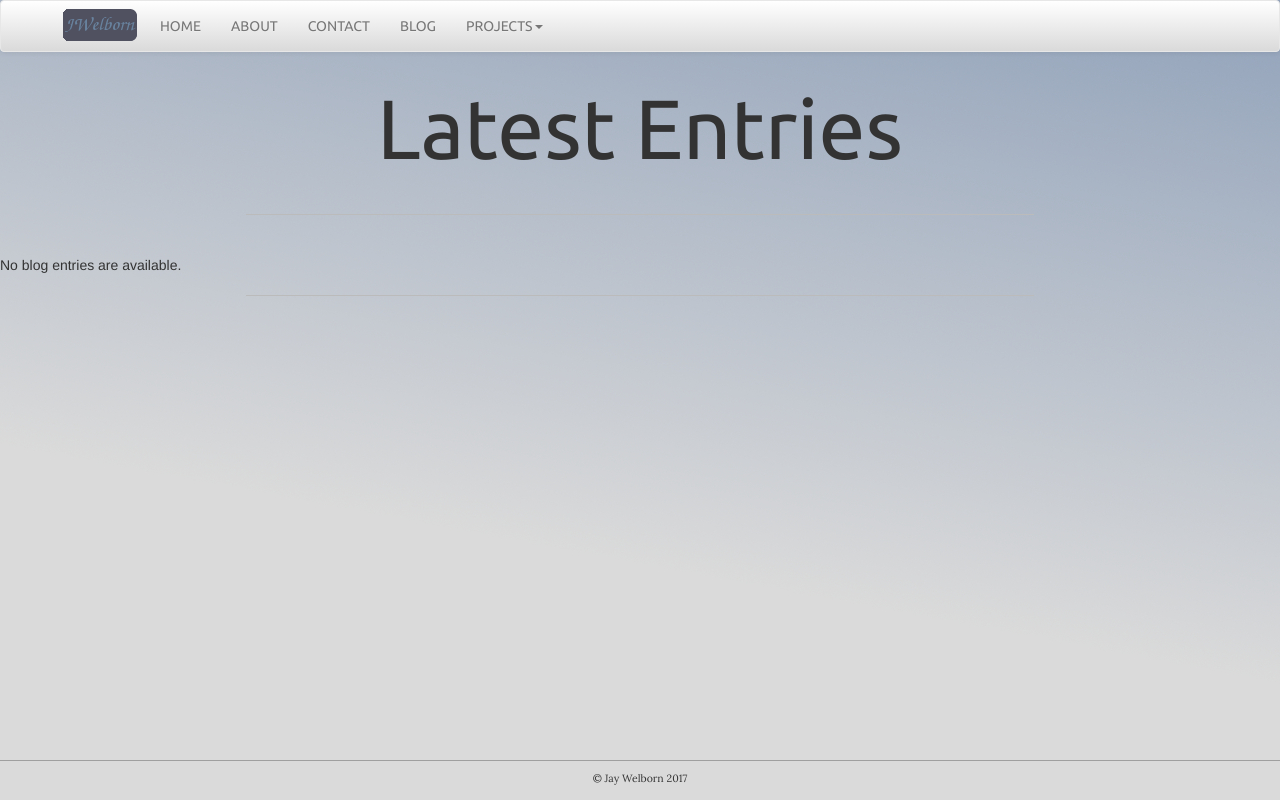
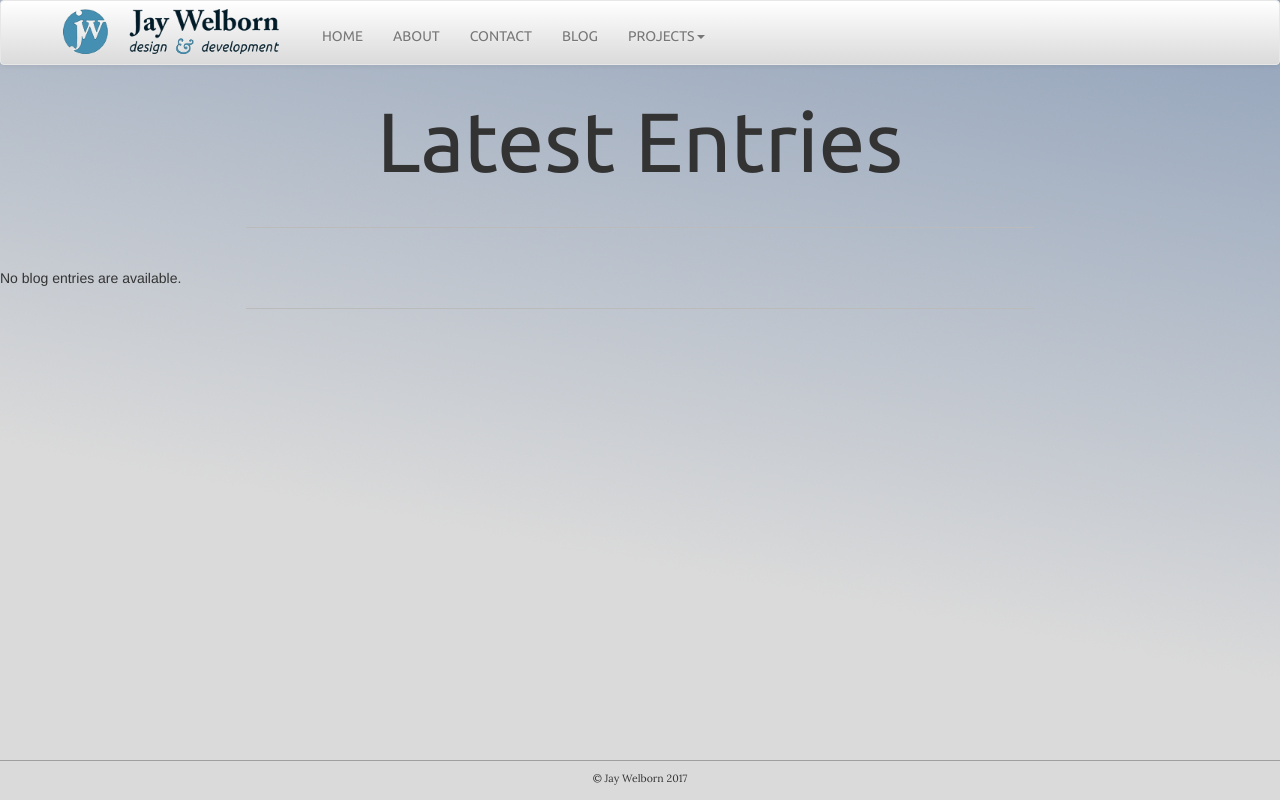
Before and after one commit to JayWelborn/MyBlog, a Django app: page /blog/ in a window 1280 px wide. Run offline with Django 3.2, Linux system fonts and the light colour scheme; data that the repository does not hold is empty; some libraries are stand-ins or nearby versions; some web fonts are replaced.

Commit message:
changed logo and favicon

```diff
--- a/myblog/home/static/home/css/home.css
+++ b/myblog/home/static/home/css/home.css
@@ -29,6 +29,7 @@ a:hover {
 .navbar {
     position: relative;
     z-index: 1;
+    height: 65px;
 }
 
 /*
@@ -52,12 +53,17 @@ Change color of gradient to match color scheme of site
     font-weight: 400;
 }
 
+.navbar-nav {
+    margin-top: 10px;
+    margin-left: 20px;
+}
+
 .navbar a:hover {
     font-weight: 500;
 }
 
 .brand-image {
-    max-height: 44px;
+    max-height: 45px;
 }
 
 .bg {
--- a/myblog/templates/header.html
+++ b/myblog/templates/header.html
@@ -9,7 +9,7 @@
     <link rel="stylesheet" type="text/css" href="{% static 'home/css/home.css' %}"/>
     <link href="//fonts.googleapis.com/css?family=Arsenal|Open+Sans|Oswald:700" rel="stylesheet">
     <link href="https://fonts.googleapis.com/css?family=Ubuntu:400,700|Lora" rel="stylesheet">
-    <link rel="shortcut icon" type="image/png" href="{% static 'jw32x32.png' %}"/>
+    <link rel="shortcut icon" type="image/png" href="{% static 'jay_icon.png' %}"/>
     {% block header %}
     {% endblock %}
     <title>{% block title %}Fresh Start{% endblock %}</title>
@@ -20,7 +20,7 @@
             <!-- Brand and toggle get grouped for better mobile display -->
             <div class="navbar-header">
                 <a class="navbar-brand" href="{% url 'home:index' %}">
-                        <img alt="Jay Welborn" src="{% static 'jwbrand.png' %}"/>
+                    <img class='brand-image' alt="Jay Welborn" src="{% static 'jay_logo.png' %}"/>
                 </a>
                 <button type="button" class="navbar-toggle collapsed"
                         data-toggle="collapse" data-target="#bs-example-navbar-collapse-1"
```
Also changed, not shown: myblog/blog/static/blog/blog.js (line endings or trailing spaces), myblog/home/static/jay_icon.png (added), myblog/home/static/jay_logo.png (added), myblog/home/static/jd32x32.png (deleted), myblog/home/static/jd48x48.png (deleted), myblog/home/static/next-brand.png (deleted).
